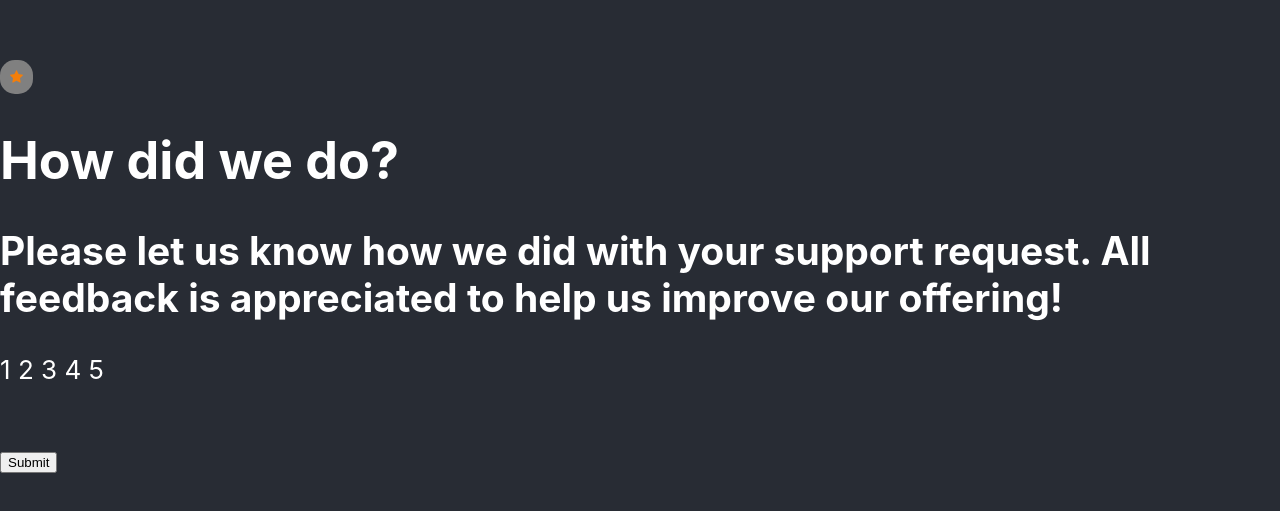
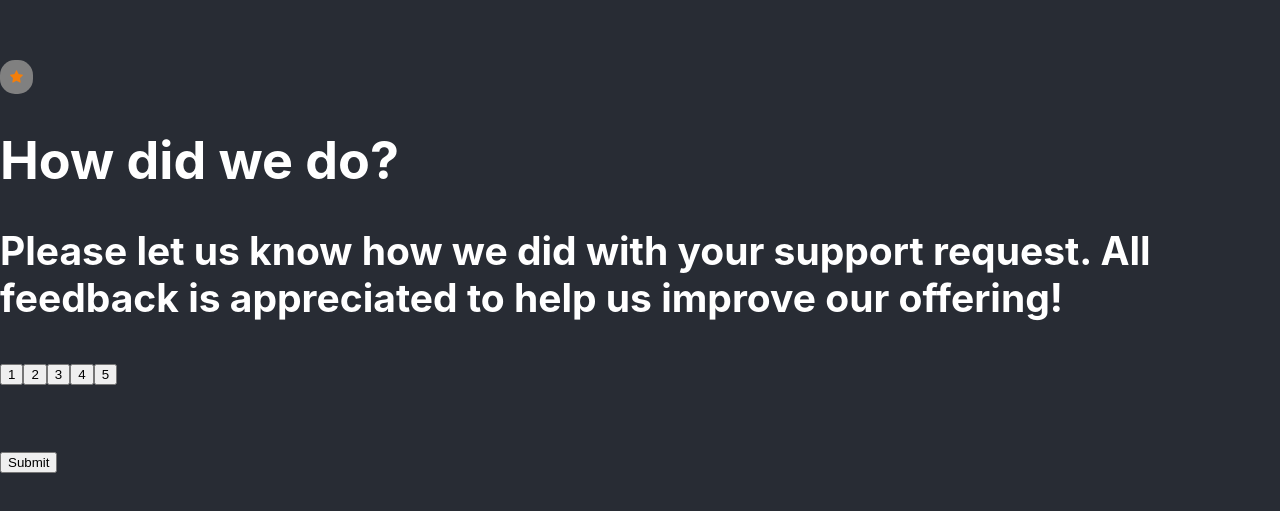
Before and after one commit to Sarkis-S/interactive-rating-component, a React (Create React App) app: page / in a window 1280 px wide. Shown: the part 135-646 px from the top of the page. Built offline with nearby package versions, Linux system fonts and the light colour scheme.

Commit message:
Create handleRating method to pass to SubmitCard. Also passed rating value from handleRating into ThankYouCard. App now has proper functionality.

```diff
--- a/src/App.jsx
+++ b/src/App.jsx
@@ -16,16 +16,21 @@ class App extends Component {
   handleSubmit = (e) => {
     e.preventDefault();
 
-    this.setState({ isSubmitted: true })
+    this.setState({ isSubmitted: true });
+  }
+
+  handleRating = (e) => {
+    const value = e.target.innerText;
+    this.setState({ rating: value });
   }
 
   render() {
     return (this.state.isSubmitted === false) ?
       (<main className="App">
-        <SubmitCard handleSubmit={this.handleSubmit} />
+        <SubmitCard handleRating={this.handleRating} handleSubmit={this.handleSubmit} />
       </main>) :
       (<main className="App">
-        <ThankYouCard />
+        <ThankYouCard rating={this.state.rating} />
       </main>);
   }
 }
--- a/src/components/SubmitCard.jsx
+++ b/src/components/SubmitCard.jsx
@@ -1,6 +1,6 @@
 import React from 'react';
 
-const SubmitCard = ({ handleSubmit }) => {
+const SubmitCard = ({ handleRating, handleSubmit }) => {
   return (
     <div className="submit-container">
       <span className="fa fa-star checked"></span><br />
@@ -9,7 +9,13 @@ const SubmitCard = ({ handleSubmit }) => {
 
       <h2>Please let us know how we did with your support request. All feedback is appreciated to help us improve our offering!</h2>
 
-      <p>1 2 3 4 5</p><br/>
+      <p>
+        <button onClick={handleRating}>1</button>
+        <button onClick={handleRating}>2</button>
+        <button onClick={handleRating}>3</button>
+        <button onClick={handleRating}>4</button>
+        <button onClick={handleRating}>5</button>
+      </p><br/>
 
       <button type="submit" onClick={handleSubmit}>Submit</button>
 
--- a/src/components/ThankYouCard.jsx
+++ b/src/components/ThankYouCard.jsx
@@ -1,8 +1,8 @@
 
-const ThankYouCard = () => {
+const ThankYouCard = ({ rating }) => {
   return (
     <div>
-      <h1>You selected RATING out of 5</h1>
+      <h1>You selected {rating} out of 5</h1>
 
       <h2>Thank you!</h2>
 
```
